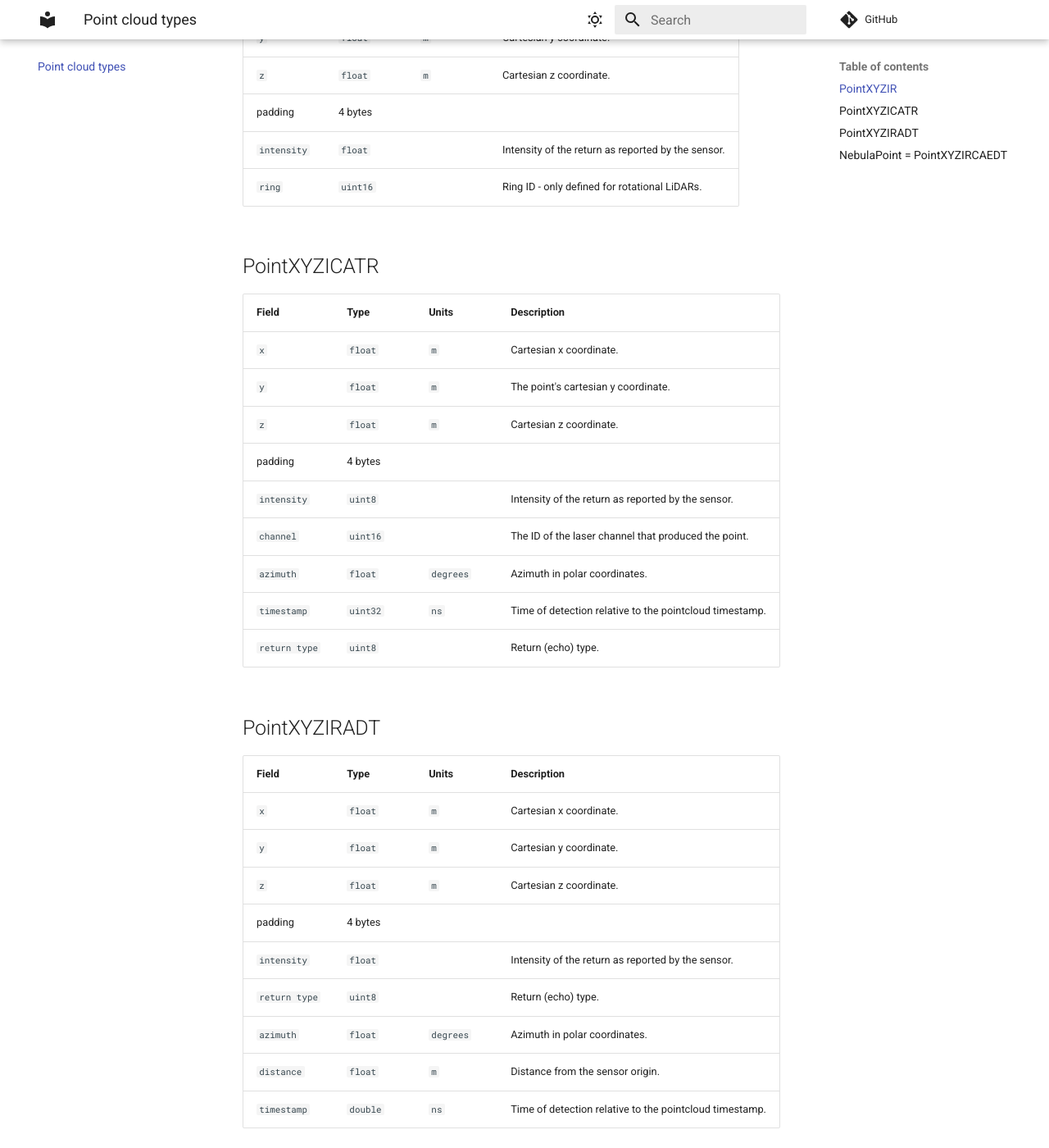
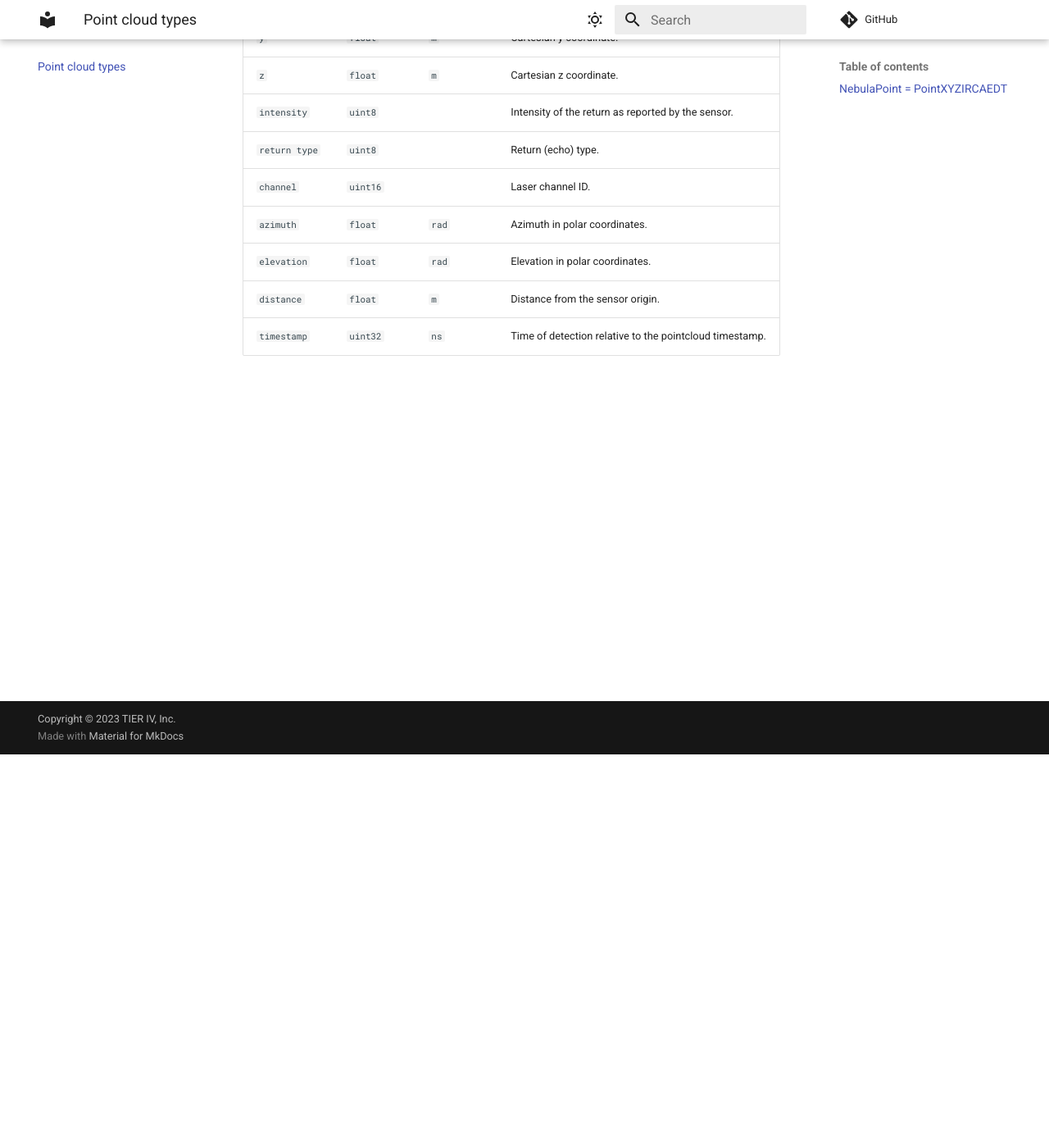
Before and after one commit to tier4/nebula, an MkDocs documentation site: the page built from docs/point_types.md, in a window 1280 px wide and 1400 px high, scrolled down 480 px. Shown: the whole window at 82% size. Built offline with MkDocs 1.6.1 and Material for MkDocs 9.7.7, drawn with Linux system fonts in a browser that asks for light colours; comment, search, counter and statistics services are not loaded; some of the changed text lies outside the part shown.

Commit message:
chore: remove now-unused point types and docs

```diff
--- a/docs/point_types.md
+++ b/docs/point_types.md
@@ -4,45 +4,6 @@ Nebula currently supports the below point cloud output types.
 However, it can easily be extended to support other custom point cloud types.
 
 These definitions can be found in the `nebula_common/include/point_types.hpp`.
-
-## PointXYZIR
-
-| Field       | Type     | Units | Description                                        |
-| ----------- | -------- | ----- | -------------------------------------------------- |
-| `x`         | `float`  | `m`   | Cartesian x coordinate.                            |
-| `y`         | `float`  | `m`   | Cartesian y coordinate.                            |
-| `z`         | `float`  | `m`   | Cartesian z coordinate.                            |
-| padding     | 4 bytes  |       |                                                    |
-| `intensity` | `float`  |       | Intensity of the return as reported by the sensor. |
-| `ring`      | `uint16` |       | Ring ID - only defined for rotational LiDARs.      |
-
-## PointXYZICATR
-
-| Field         | Type     | Units     | Description                                             |
-| ------------- | -------- | --------- | ------------------------------------------------------- |
-| `x`           | `float`  | `m`       | Cartesian x coordinate.                                 |
-| `y`           | `float`  | `m`       | The point's cartesian y coordinate.                     |
-| `z`           | `float`  | `m`       | Cartesian z coordinate.                                 |
-| padding       | 4 bytes  |           |                                                         |
-| `intensity`   | `uint8`  |           | Intensity of the return as reported by the sensor.      |
-| `channel`     | `uint16` |           | The ID of the laser channel that produced the point.    |
-| `azimuth`     | `float`  | `degrees` | Azimuth in polar coordinates.                           |
-| `timestamp`   | `uint32` | `ns`      | Time of detection relative to the pointcloud timestamp. |
-| `return type` | `uint8`  |           | Return (echo) type.                                     |
-
-## PointXYZIRADT
-
-| Field         | Type     | Units     | Description                                             |
-| ------------- | -------- | --------- | ------------------------------------------------------- |
-| `x`           | `float`  | `m`       | Cartesian x coordinate.                                 |
-| `y`           | `float`  | `m`       | Cartesian y coordinate.                                 |
-| `z`           | `float`  | `m`       | Cartesian z coordinate.                                 |
-| padding       | 4 bytes  |           |                                                         |
-| `intensity`   | `float`  |           | Intensity of the return as reported by the sensor.      |
-| `return type` | `uint8`  |           | Return (echo) type.                                     |
-| `azimuth`     | `float`  | `degrees` | Azimuth in polar coordinates.                           |
-| `distance`    | `float`  | `m`       | Distance from the sensor origin.                        |
-| `timestamp`   | `double` | `ns`      | Time of detection relative to the pointcloud timestamp. |
 
 ## NebulaPoint = PointXYZIRCAEDT
 
```
Also changed, not shown: 1 other file.
